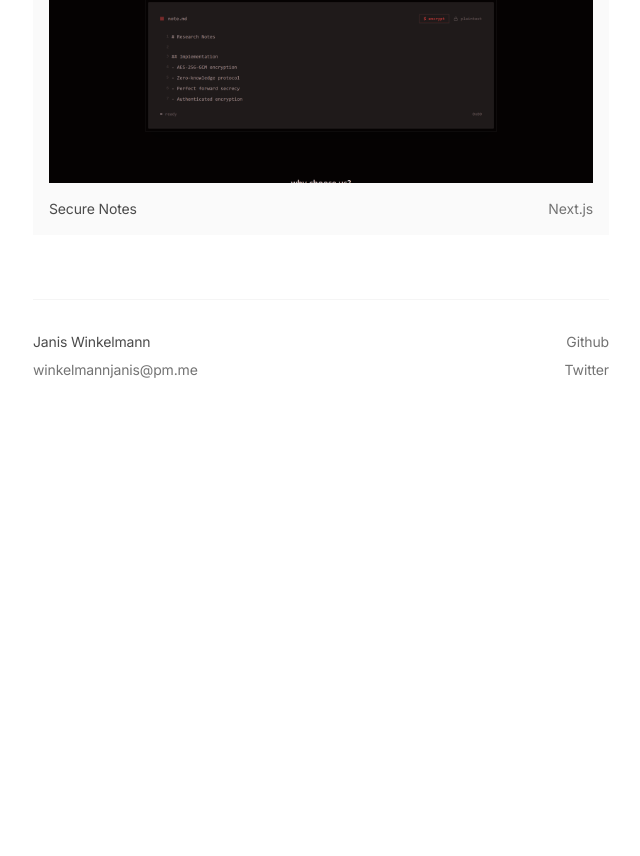
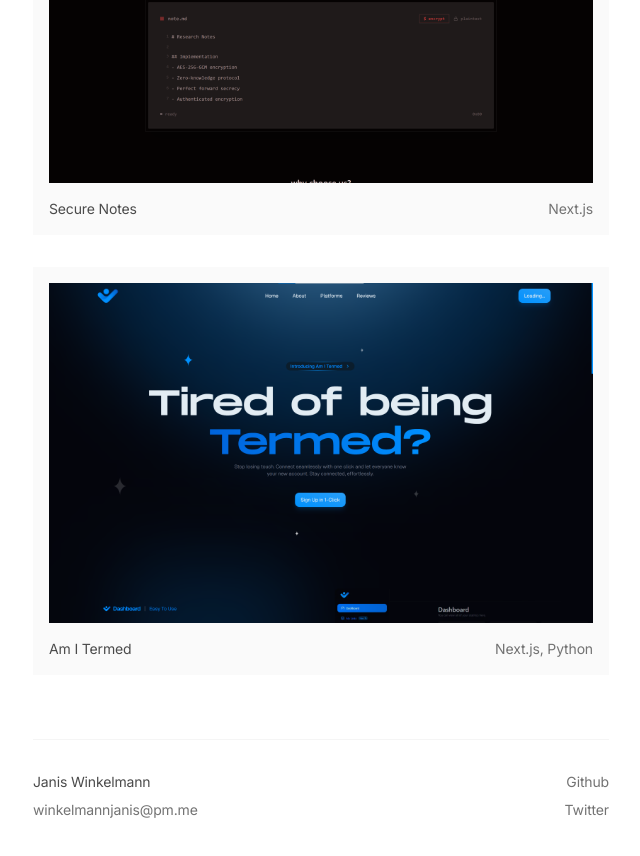
Before and after one commit to janis-winkelmann/portfolio, a Next.js app: page / in a window 1280 px wide. Shown: the part 1833-2689 px from the top of the page, without its empty margins (319-959 px from the left). Before the commit the page ends 2277 px from the top, so only its background shows below. Built offline with nearby package versions, Linux system fonts and the light colour scheme.

Commit message:
Add Amitermed project

```diff
--- a/app/page.tsx
+++ b/app/page.tsx
@@ -28,6 +28,12 @@ export default function Page() {
       imageSrc: "/images/securenotes.png",
       link: "https://github.com/janis-winkelmann/securenotes"
     },
+    {
+      name: "Am I Termed",
+      tech: "Next.js, Python",
+      imageSrc: "/images/amitermed.png",
+      link: "https://github.com/janis-winkelmann/amitermed"
+    },
   ];
 
   return (
```
Also changed, not shown: public/images/amitermed.png (added).
